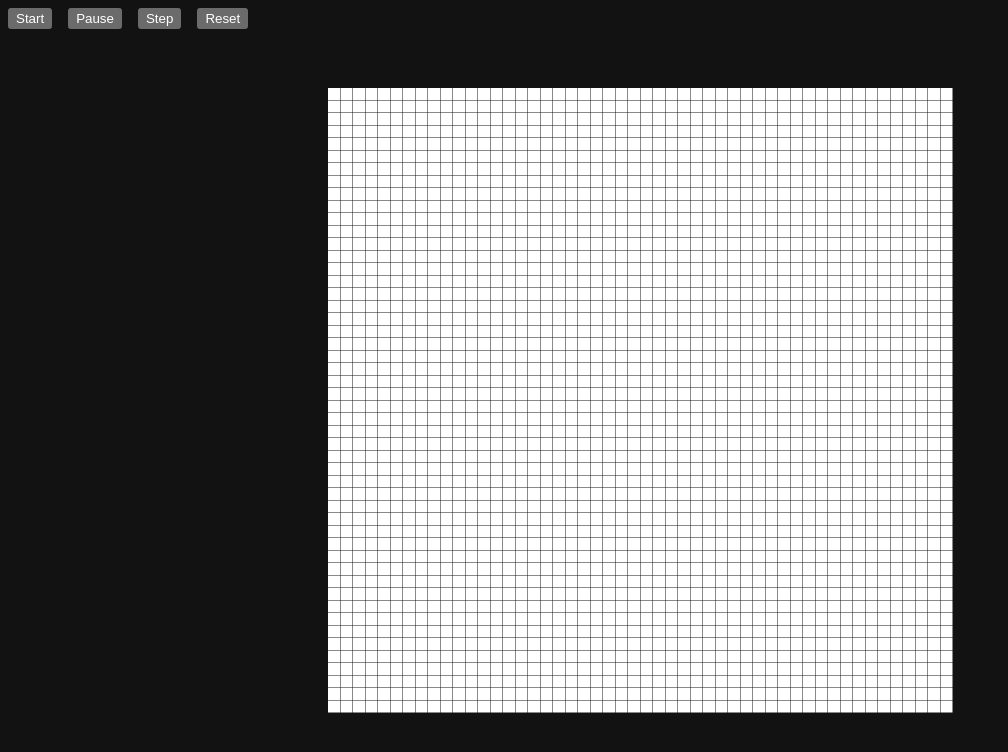
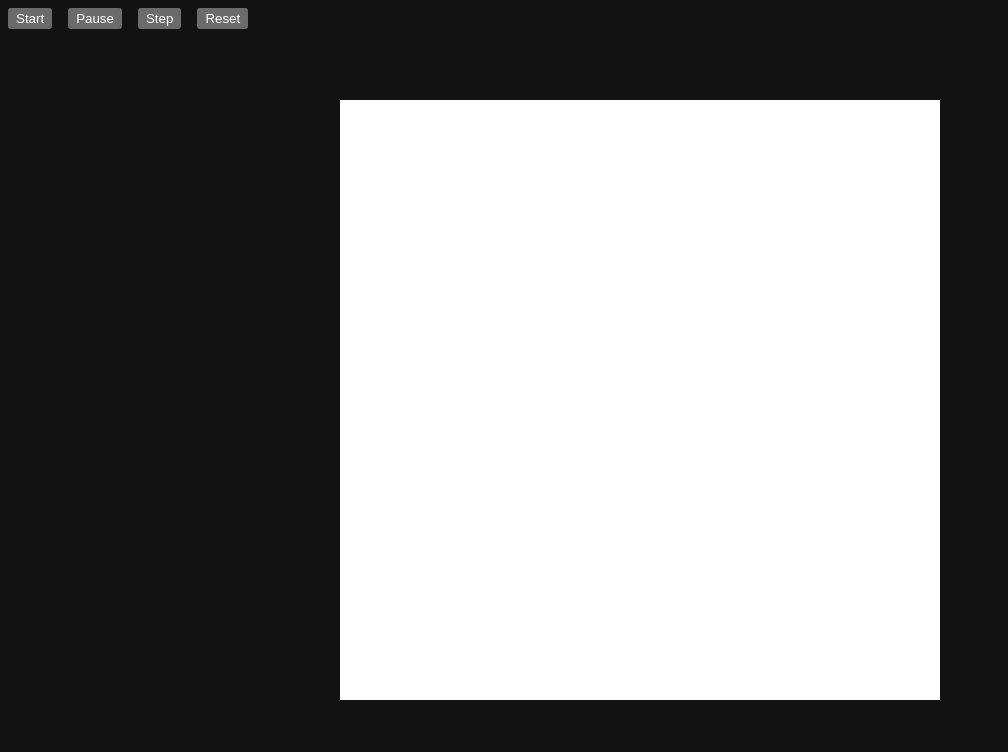
Before and after one commit to apangnathip/bacterium, a React (Vite) app: page / in a window 1280 px wide. Shown: the top 752 px of the page, without its empty margins (0-1008 px from the left). Built offline with nearby package versions, Linux system fonts and the light colour scheme.

Commit message:
implement drawing on grid

```diff
--- a/src/App.tsx
+++ b/src/App.tsx
@@ -13,30 +13,31 @@ export type Flags = {
 };
 
 function App() {
-  const [gridObj, setGrid] = useState<GridObject>({ grid: [], size: 50 });
+  const [gridObj, setGrid] = useState<GridObject>({ grid: [], size: 0 });
   const [flags, setFlag] = useState<Flags>({
     continue: false,
     step: false,
     reset: false,
-    showGap: true,
+    showGap: false,
   });
 
   useEffect(() => {
     const rows: boolean[][] = [];
-    for (let i = 0; i < gridObj.size; i++) {
+    const size = 50;
+    for (let i = 0; i < size; i++) {
       const row = [];
-      for (let j = 0; j < gridObj.size; j++) {
+      for (let j = 0; j < size; j++) {
         row.push(false);
       }
       rows.push(row);
     }
-    setGrid({ grid: rows, size: gridObj.size });
+    setGrid({ grid: rows, size: size });
   }, []);
 
   return (
     <>
       <Controls />
-      <Canvas gridObj={gridObj} flags={flags} />
+      <Canvas gridObj={gridObj} setGrid={setGrid} flags={flags} />
     </>
   );
 }
--- a/src/components/Canvas.tsx
+++ b/src/components/Canvas.tsx
@@ -1,6 +1,8 @@
-import { useEffect } from "react";
+import { useEffect, useRef, useState } from "react";
 import "./Canvas.css";
 import { Flags, GridObject } from "../App";
+
+type Mouse = { x: number; y: number; isClicked: boolean };
 
 const initGrid = (
   canvas: HTMLCanvasElement,
@@ -17,9 +19,12 @@ const initGrid = (
     (canvas.height - gridObj.size * (cellSize + gap)) / 2,
   );
 
+  // const offsetX = 0;
+  // const offsetY = 0;
+
   for (let i = 0; i < gridObj.size; i++) {
     for (let j = 0; j < gridObj.size; j++) {
-      ctx.fillStyle = "white";
+      ctx.fillStyle = gridObj.grid[j][i] ? "red" : "white";
       ctx.fillRect(
         i * (cellSize + gap) + offsetX,
         j * (cellSize + gap) + offsetY,
@@ -30,19 +35,75 @@ const initGrid = (
   }
 };
 
-const Canvas = ({ gridObj, flags }: { gridObj: GridObject; flags: Flags }) => {
+const Canvas = ({
+  gridObj,
+  setGrid,
+  flags,
+}: {
+  gridObj: GridObject;
+  setGrid: React.Dispatch<React.SetStateAction<GridObject>>;
+  flags: Flags;
+}) => {
+  const canvasRef = useRef<HTMLCanvasElement>(null);
+  let canvas: HTMLCanvasElement | null;
+  let ctx: CanvasRenderingContext2D | null;
+  let [mouse, setMouse] = useState({ x: 0, y: 0, isClicked: false });
+
   useEffect(() => {
-    const canvas = document.querySelector("canvas");
+    canvas = canvasRef.current;
     if (!canvas) return;
     canvas.width = window.innerWidth;
     canvas.height = window.innerHeight;
 
-    const ctx = canvas.getContext("2d");
+    ctx = canvas.getContext("2d");
     if (!ctx) return;
-
     initGrid(canvas, ctx, gridObj, flags);
   }, [gridObj, flags]);
-  return <canvas />;
+
+  const handleMouseMove = (e: React.MouseEvent<HTMLCanvasElement>) => {
+    mouse.x = e.clientX;
+    mouse.y = e.clientY;
+
+    if (!mouse.isClicked) return;
+
+    const cellSize = (1 / gridObj.size) * 600;
+    const gap = flags.showGap ? 0.5 : 0;
+    const offsetX = Math.round(
+      (window.innerWidth - gridObj.size * (cellSize + gap)) / 2,
+    );
+    const offsetY = Math.round(
+      (window.innerHeight - gridObj.size * (cellSize + gap)) / 2,
+    );
+
+    // convert mouse position to grid position, i.e. which cell the mouse is in
+    const gridTotalSize = gridObj.size * (cellSize + gap);
+    const gridCol = Math.floor(
+      ((mouse.x - offsetX) * gridObj.size) / gridTotalSize,
+    );
+    const gridRow = Math.floor(
+      ((mouse.y - offsetY) * gridObj.size) / gridTotalSize,
+    );
+
+    if (
+      gridCol >= 0 &&
+      gridRow >= 0 &&
+      gridCol < gridObj.size &&
+      gridRow < gridObj.size
+    ) {
+      const newGrid = gridObj.grid;
+      newGrid[gridRow][gridCol] = true;
+      setGrid({ grid: newGrid, size: gridObj.size });
+    }
+  };
+
+  return (
+    <canvas
+      ref={canvasRef}
+      onMouseMove={handleMouseMove}
+      onMouseDown={() => setMouse((prev) => ({ ...prev, isClicked: true }))}
+      onMouseUp={() => setMouse((prev) => ({ ...prev, isClicked: false }))}
+    />
+  );
 };
 
 export default Canvas;
```
